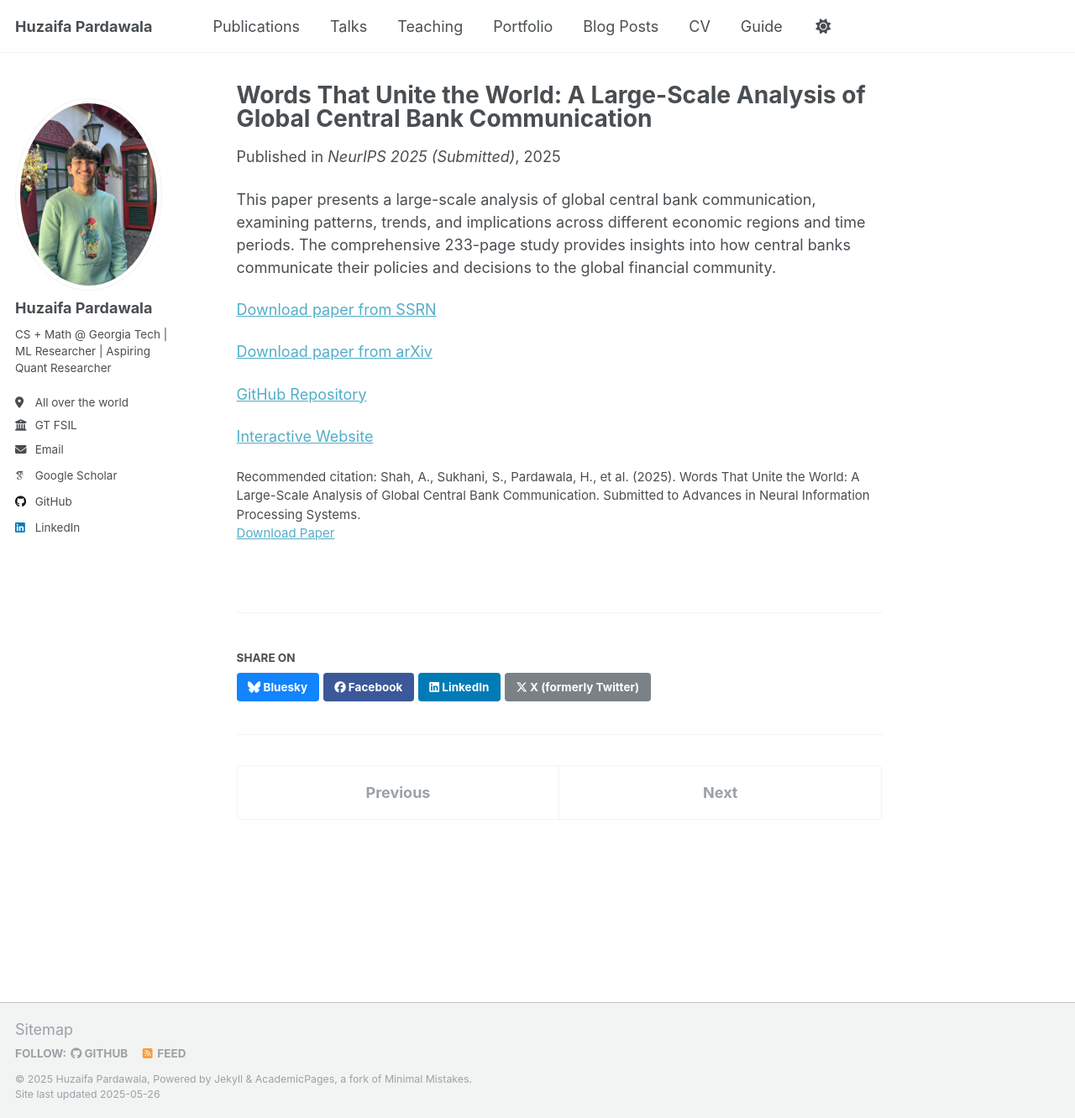
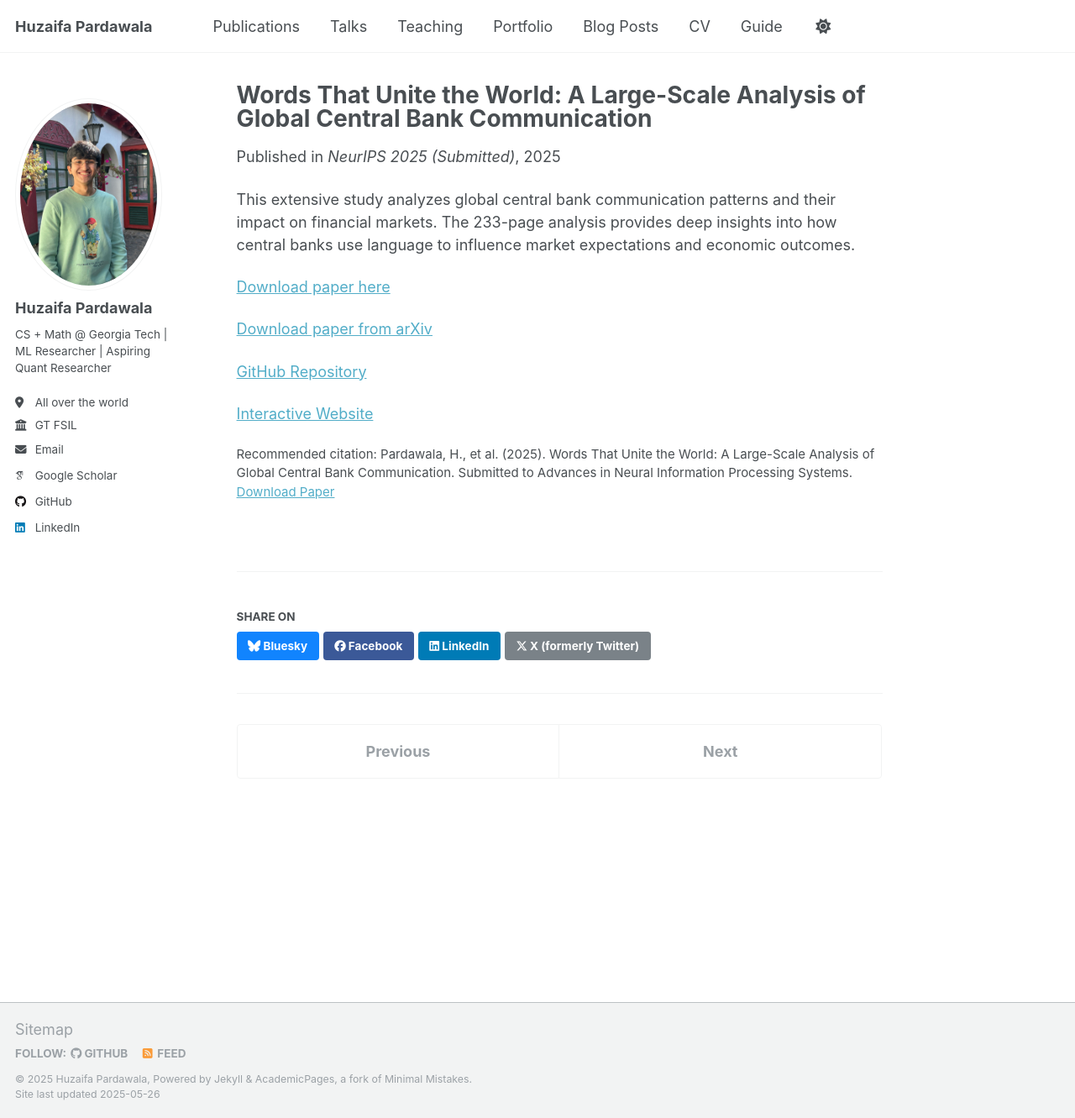
Before and after one commit to huzaifahp7/huzaifahp7.github.io, a Jekyll site: the page built from _publications/2025-05-16-wcb.md, in a window 1280 px wide and 1331 px high. Shown: the whole window at 84% size. Built offline with Jekyll 4.4.1, drawn with Linux system fonts in a browser that asks for light colours; some web fonts are replaced.

Commit message:
feat: adding publications

```diff
--- a/_config.yml
+++ b/_config.yml
@@ -78,12 +78,12 @@ author:
 
 # Publication Category - The following the list of publication categories and their headings
 publication_category:
-  # books:
-  #   title: "Books"
-  # manuscripts:
-  #   title: "Journal Articles"
   conferences:
     title: "Conference Papers"
+  manuscripts:
+    title: "Journal Articles"
+  books:
+    title: "Books"
 
 # Site Settings
 teaser: # filename of teaser fallback teaser image placed in /images/, .e.g. "500x300.png"
--- a/_publications/2025-05-16-wcb.md
+++ b/_publications/2025-05-16-wcb.md
@@ -1,18 +1,19 @@
 ---
 title: "Words That Unite the World: A Large-Scale Analysis of Global Central Bank Communication"
 excerpt: "A comprehensive 233-page analysis of global central bank communication, submitted to NeurIPS 2025."
-date: 2025-05-15
+date: 2025-05-16
 venue: "NeurIPS 2025 (Submitted)"
 paperurl: "https://papers.ssrn.com/sol3/papers.cfm?abstract_id=5259866"
-citation: "Shah, A., Sukhani, S., Pardawala, H., et al. (2025). Words That Unite the World: A Large-Scale Analysis of Global Central Bank Communication. Submitted to Advances in Neural Information Processing Systems."
+citation: "Pardawala, H., et al. (2025). Words That Unite the World: A Large-Scale Analysis of Global Central Bank Communication. Submitted to Advances in Neural Information Processing Systems."
+category: "conferences"
 ---
 
-This paper presents a large-scale analysis of global central bank communication, examining patterns, trends, and implications across different economic regions and time periods. The comprehensive 233-page study provides insights into how central banks communicate their policies and decisions to the global financial community.
+This extensive study analyzes global central bank communication patterns and their impact on financial markets. The 233-page analysis provides deep insights into how central banks use language to influence market expectations and economic outcomes.
 
-[Download paper from SSRN](https://papers.ssrn.com/sol3/papers.cfm?abstract_id=5259866)
+[Download paper here](https://papers.ssrn.com/sol3/papers.cfm?abstract_id=5259866)
 
 [Download paper from arXiv](https://arxiv.org/abs/2505.17048)
 
-[GitHub Repository](https://github.com/gtfintechlab/WorldCentralBanks)
+[GitHub Repository](https://github.com/gtfintechlab/World-Central-Banks)
 
-[Interactive Website](https://gcb-web-bb21b.web.app/)
+[Interactive Website](https://gtfintechlab.github.io/World-Central-Banks/)
```
Also changed, not shown: _publications/2024-09-26-subjective-qa.md (+1 -0 lines), _publications/2025-05-15-flame.md (+4 -2 lines).
